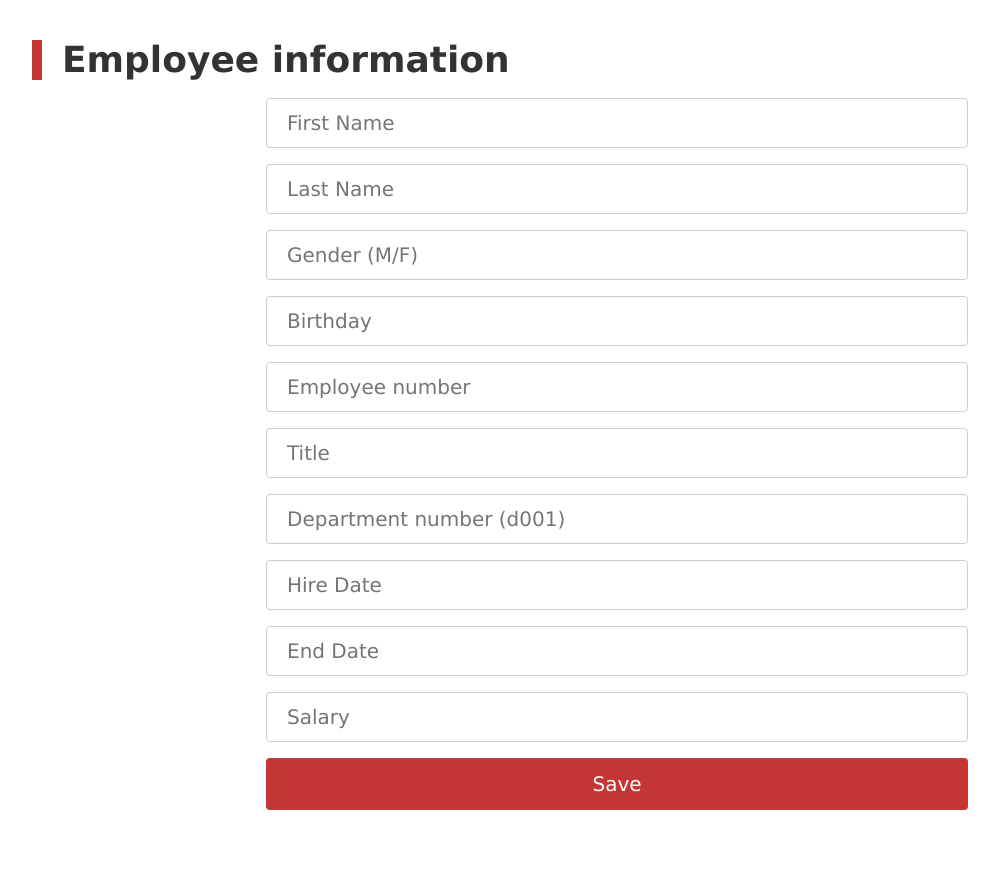
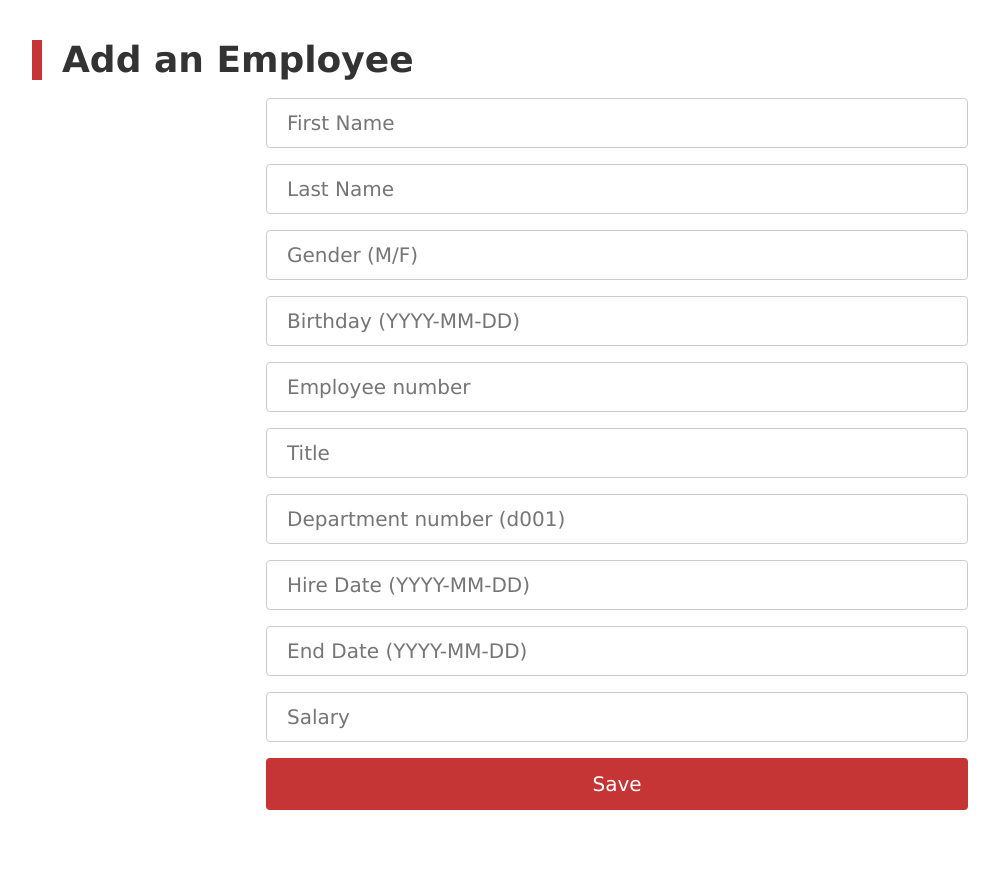
Before and after one commit to yunjunma/Enterprise172, a Node project: template views/employee.hbs in a window 1280 px wide. Shown: the part 102-985 px from the top of the page, without its empty margins (38-1037 px from the left). Run offline with Node 20 templates, Linux system fonts and the light colour scheme; the template is opened without the code that fills it, so the values that code supplies are empty; some libraries are stand-ins or nearby versions.

Commit message:
change date format in employees and manager page

```diff
--- a/routes/employees.js
+++ b/routes/employees.js
@@ -5,7 +5,7 @@ var connection = require('../config/connection')
 router.post('/', function (req, res) {
 //   var lastname = req.body.s_lastname;
   var searchName = req.body.s_searchName;
-  var sql = 'SELECT *,DATE_FORMAT(birth_date, "%d/%m/%Y") AS birthday, DATE_FORMAT(hire_date, "%d/%m/%Y" ) AS hiredate FROM employees, titles';
+  var sql = 'SELECT *,DATE_FORMAT(birth_date, "%m/%d/%Y") AS birthday, DATE_FORMAT(hire_date, "%m/%d/%Y" ) AS hiredate FROM employees, titles';
 
 //   if (lastname) {
 //       sql += " and last_name='" + lastname + "' ";
@@ -31,7 +31,7 @@ router.post('/', function (req, res) {
 /* GET home page. */
 router.get('/', function(req, res, next) {
 
-  connection.query('SELECT *,DATE_FORMAT(birth_date,"%d/%m/%Y") AS birthday, DATE_FORMAT(hire_date,"%d/%m/%Y") AS hiredate FROM employees, titles where employees.emp_no = titles.emp_no limit 100', function (err, rows){
+  connection.query('SELECT *,DATE_FORMAT(birth_date,"%m/%d/%Y") AS birthday, DATE_FORMAT(hire_date,"%m/%d/%Y") AS hiredate FROM employees, titles where employees.emp_no = titles.emp_no limit 100', function (err, rows){
     if (err) throw err;
     // console.log(rows);
     res.render('employees', { title: 'Express', employees:rows });
--- a/routes/managers.js
+++ b/routes/managers.js
@@ -6,7 +6,7 @@ router.post('/', function (req, res) {
 //   var lastname = req.body.s_lastname;
 //   var firstname = req.body.s_firstname;
   var searchName = req.body.s_searchName;
-  var sql = 'SELECT *,DATE_FORMAT(birth_date, "%d/%m/%Y") AS birthday, DATE_FORMAT(hire_date, "%d/%m/%Y" ) AS hiredate FROM employees, dept_manager';
+  var sql = 'SELECT *,DATE_FORMAT(birth_date, "%m/%d/%Y") AS birthday, DATE_FORMAT(hire_date, "%m/%d/%Y" ) AS hiredate FROM employees, dept_manager';
 
 //   if (lastname) {
 //       sql += " and last_name='" + lastname + "' ";
@@ -31,7 +31,7 @@ router.post('/', function (req, res) {
 /* GET home page. */
 router.get('/', function(req, res, next) {
 
-  connection.query('SELECT *, DATE_FORMAT(birth_date,"%d/%m/%Y") AS birthday, DATE_FORMAT(hire_date,"%d/%m/%Y") AS hiredate FROM employees, dept_manager where employees.emp_no = dept_manager.emp_no limit 100', function (err, rows){
+  connection.query('SELECT *, DATE_FORMAT(birth_date,"%m/%d/%Y") AS birthday, DATE_FORMAT(hire_date,"%m/%d/%Y") AS hiredate FROM employees, dept_manager where employees.emp_no = dept_manager.emp_no limit 100', function (err, rows){
     if (err) throw err;
     console.log(rows);
     res.render('managers', { employees:rows });
--- a/views/departments.hbs
+++ b/views/departments.hbs
@@ -1,6 +1,6 @@
 <div class="container">
   <div class="row">
-    <h2>Departments information</h2>
+    <h2>Departments</h2>
     <div class="col-md-2"></div>
     <div class="col-md-8"></div>
 
--- a/views/employee.hbs
+++ b/views/employee.hbs
@@ -40,18 +40,18 @@ input[type=submit]:hover
 
 <div class="container">
     <div class="row">
-        <h2>Employee information</h2>
+        <h2>Add an Employee</h2>
         <form action="/employee" method="post">
             <div style="text-align:center;" class="form-group">
                 <input placeholder="First Name" type="text" name="s_firstname" value="{{s_firstname}}"><br>
                 <input placeholder="Last Name" type="text" name="s_lastname" value="{{s_lastname}}"><br>
                 <input placeholder="Gender (M/F)" type="text" name="gender" value="{{gender}}"><br>
-                <input placeholder="Birthday" type="text" name="birthday" value="{{birthday}}"><br>
+                <input placeholder="Birthday (YYYY-MM-DD)" type="text" name="birthday" value="{{birthday}}"><br>
                 <input placeholder="Employee number" type="text" name="e_id" value="{{e_id}}"><br>
                 <input placeholder="Title" type="text" name="title" value="{{title}}"><br>
                 <input placeholder="Department number (d001)" type="text" name="dept_no" value="{{dept_no}}"><br>
-                <input placeholder="Hire Date" type="text" name="hire_date" value="{{hire_date}}"><br>
-                <input placeholder="End Date" type="text" name="end_date" value="{{end_date}}"><br>
+                <input placeholder="Hire Date (YYYY-MM-DD)" type="text" name="hire_date" value="{{hire_date}}"><br>
+                <input placeholder="End Date (YYYY-MM-DD)" type="text" name="end_date" value="{{end_date}}"><br>
                 <input placeholder="Salary" type="text" name="salary" value="{{salary}}"><br>
                 <input type="submit" value="Save">
             </div>
--- a/views/employees.hbs
+++ b/views/employees.hbs
@@ -33,7 +33,7 @@ button:hover
 
 <div class="container">
     <div class="row">
-        <h2>Empolyee information</h2>
+        <h2>Empolyees</h2>
         <form action="/employees" method="post">
             {{!-- <div class="form-group">
                 First Name: <input type="text" name="s_firstname" value="{{s_firstname}}"><br>
--- a/views/managers.hbs
+++ b/views/managers.hbs
@@ -35,7 +35,7 @@ button:hover
 
 <div class="container">
     <div class="row">
-        <h2>Manager information</h2>
+        <h2>Managers</h2>
         <form action="/managers" method="post">
             {{!-- <div class="form-group">
                 First Name: <input type="text" name="s_firstname" value="{{s_firstname}}"><br>
```
Also changed, not shown: views/dashboard.hbs (+5 -5 lines).
